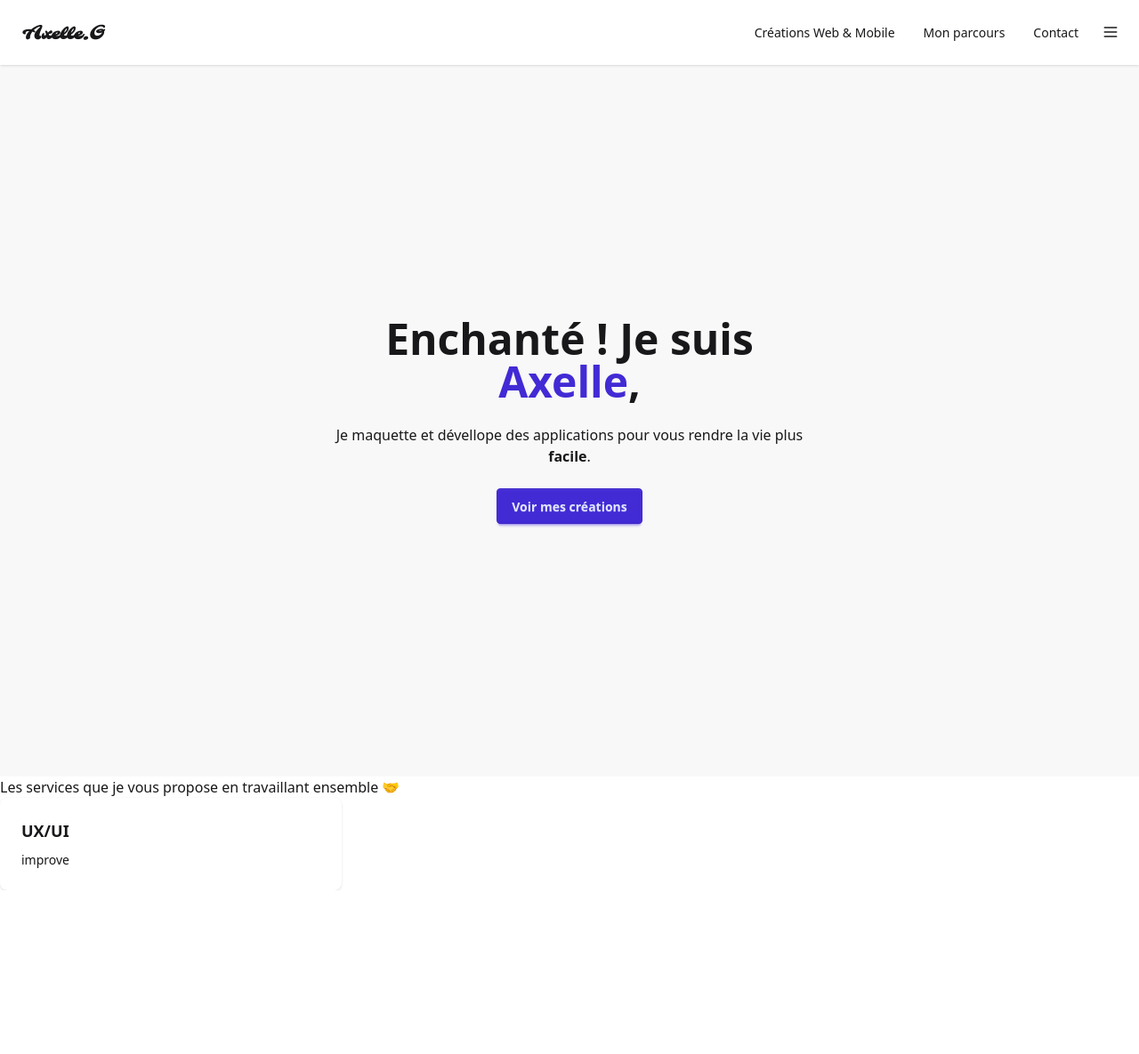
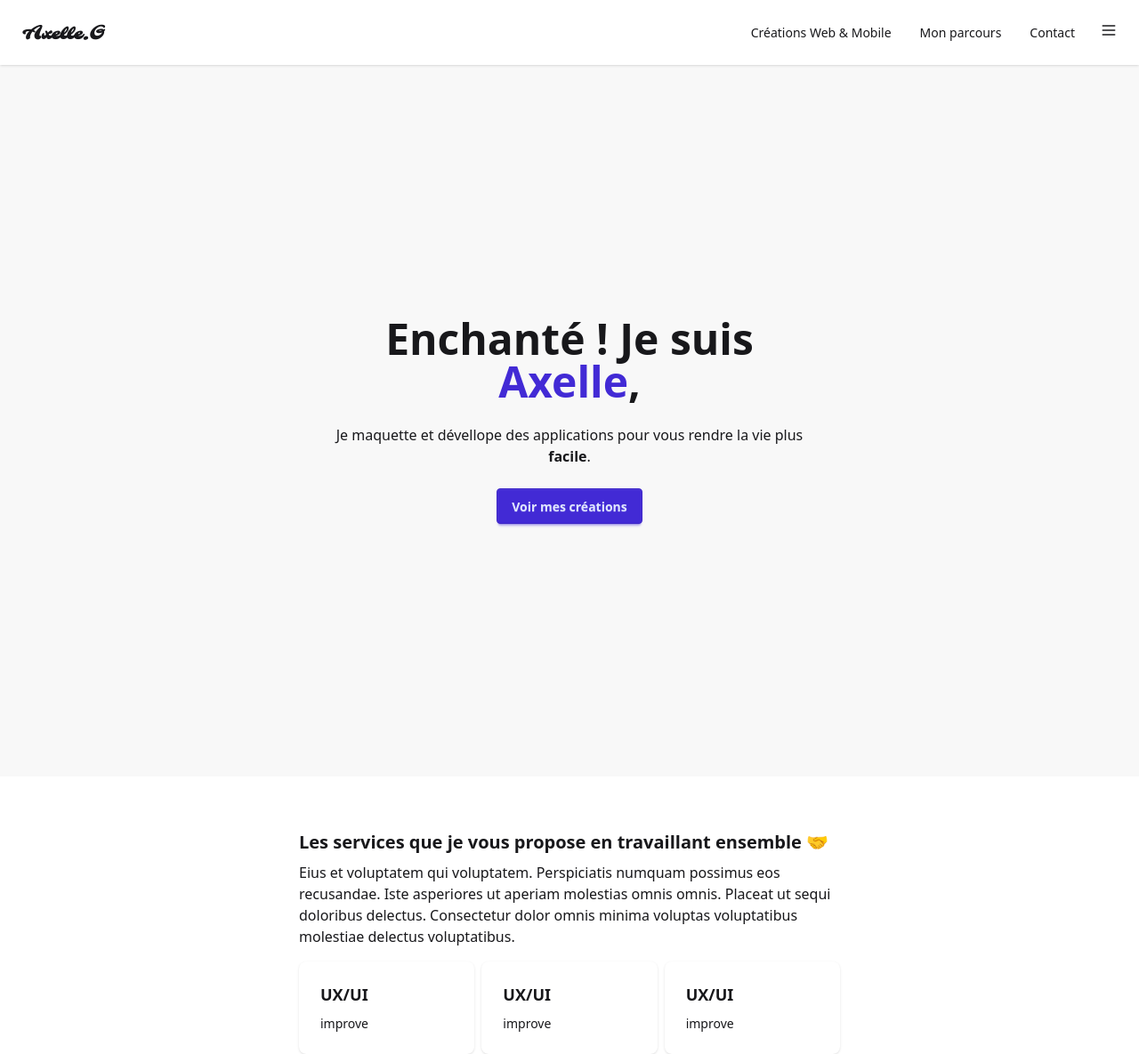
Before and after one commit to Theia01/portfolio, a React (Vite) app: page / in a window 1280 px wide. Shown: the whole page at 89% size. Before the commit the page ends 1001 px from the top, so only its background shows below. Built offline with nearby package versions, Linux system fonts and the light colour scheme.

Commit message:
:sparkles: add  section services

```diff
--- a/src/App.jsx
+++ b/src/App.jsx
@@ -22,10 +22,24 @@ function App() {
           </div>
         </div>
       </header>
-      <article>
-        <h1>Les services que je vous propose en travaillant ensemble 🤝</h1>
-        <Card title="UX/UI" text="improve" />
-      </article>
+      <div className="grid place-items-center pt-15">
+        <div className="max-w-2xl px-8">
+          <h1 className="text-xl font-bold mb-2">
+            Les services que je vous propose en travaillant ensemble 🤝
+          </h1>
+          <p>
+            Eius et voluptatem qui voluptatem. Perspiciatis numquam possimus eos
+            recusandae. Iste asperiores ut aperiam molestias omnis omnis.
+            Placeat ut sequi doloribus delectus. Consectetur dolor omnis minima
+            voluptas voluptatibus molestiae delectus voluptatibus.
+          </p>
+          <div className="flex pt-4 space-x-2">
+            <Card title="UX/UI" text="improve" />
+            <Card title="UX/UI" text="improve" />
+            <Card title="UX/UI" text="improve" />
+          </div>
+        </div>
+      </div>
     </>
   );
 }
--- a/src/components/NavBar.jsx
+++ b/src/components/NavBar.jsx
@@ -1,3 +1,5 @@
+import NavBarLinks from "./NavBarLinks.jsx";
+
 function NavBar() {
   return (
     <nav>
@@ -7,17 +9,17 @@ function NavBar() {
         </div>
         <div className="flex-none">
           <ul className="menu menu-horizontal px-1">
-            <li className="p-1">
-              <a>Créations Web & Mobile</a>
-            </li>
-            <li className="p-1">
-              <a>Mon parcours</a>
-            </li>
-            <li className="p-1">
-              <a>Contact</a>
-            </li>
+            <NavBarLinks />
             <li>
-              <button className="btn btn-square btn-ghost">
+              <div className="drawer drawer-end">
+                <input
+                  id="my-drawer-4"
+                  type="checkbox"
+                  className="drawer-toggle"
+                />
+                <div className="drawer-content">
+                  {/* Page content here */}
+                  <label htmlFor="my-drawer-4" className="drawer-button">
                     <svg
                       xmlns="http://www.w3.org/2000/svg"
                       fill="none"
@@ -32,7 +34,19 @@ function NavBar() {
                         d="M4 6h16M4 12h16M4 18h16"
                       ></path>{" "}
                     </svg>
-              </button>
+                  </label>
+                </div>
+                <div className="drawer-side">
+                  <label
+                    htmlFor="my-drawer-4"
+                    aria-label="close sidebar"
+                    className="drawer-overlay"
+                  ></label>
+                  <ul className="menu bg-base-200 text-base-content min-h-full w-80 p-4">
+                    <NavBarLinks />
+                  </ul>
+                </div>
+              </div>
             </li>
           </ul>
         </div>
--- /dev/null
+++ b/src/components/NavBarLinks.jsx
@@ -0,0 +1,17 @@
+function NavBarLinks() {
+  return (
+    <>
+      <li className="p-1">
+        <a>Créations Web & Mobile</a>
+      </li>
+      <li className="p-1">
+        <a>Mon parcours</a>
+      </li>
+      <li className="p-1">
+        <a>Contact</a>
+      </li>
+    </>
+  );
+}
+
+export default NavBarLinks;
```
Lines whose indentation alone changed are shown as unchanged.
